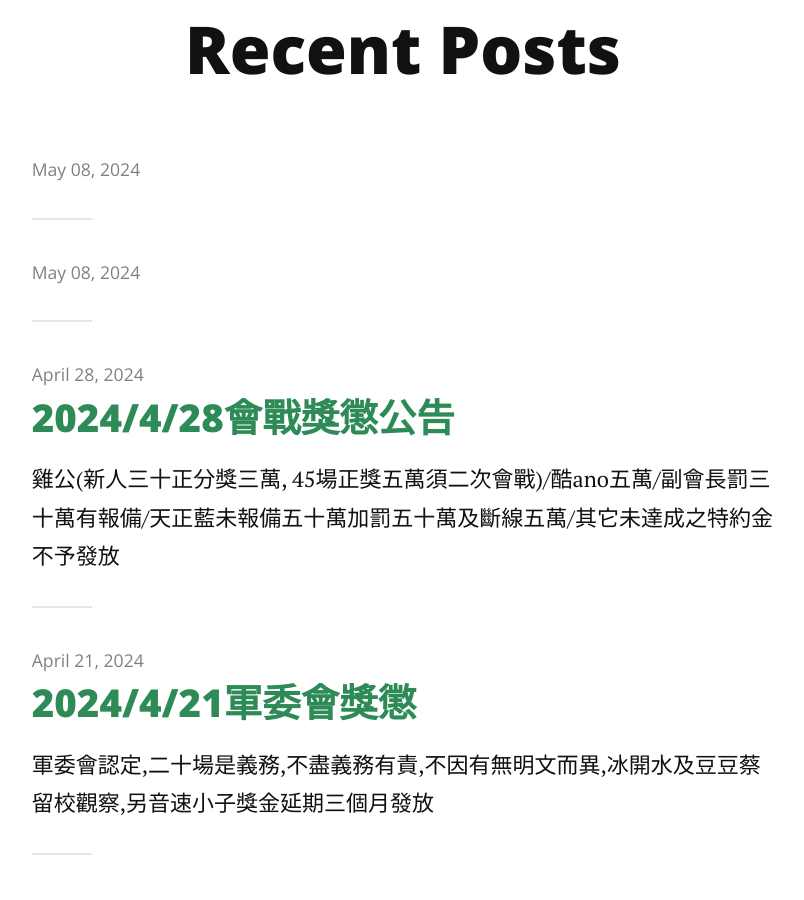
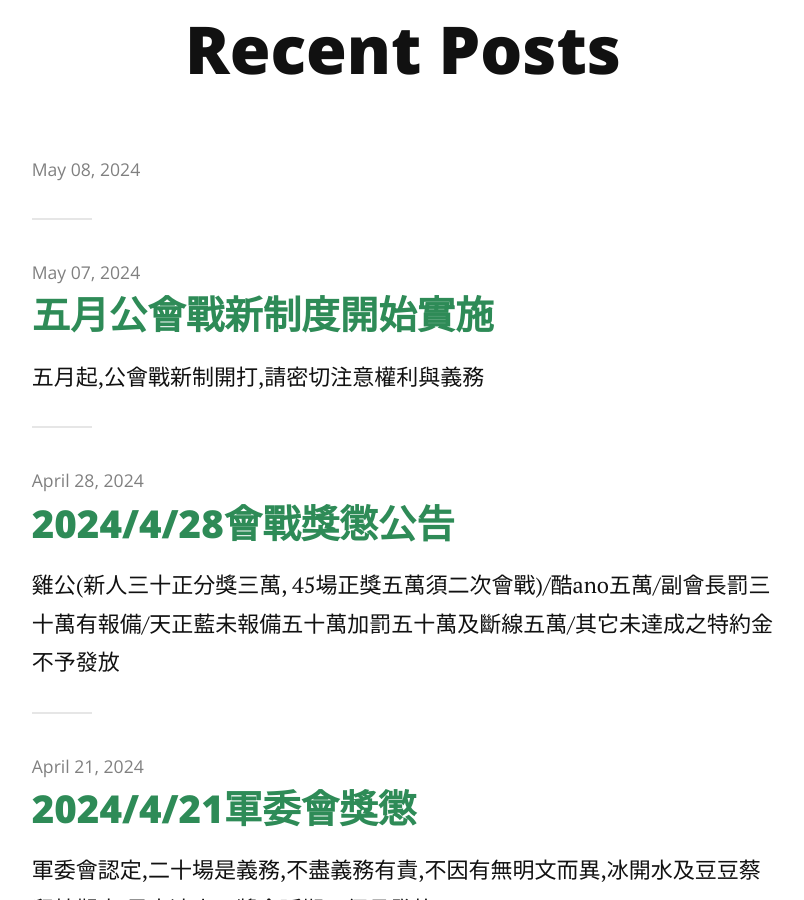
Before and after one commit to jetbomb2012/beloved, a Jekyll site: the page built from index.html, in a window 1280 px wide and 900 px high, scrolled down 348 px. Shown: the whole window, without its empty margins (237-1041 px from the left). Built offline with Jekyll 4.4.1, drawn with Linux system fonts in a browser that asks for light colours; nearby versions of some CDN libraries; the list of posts is cut into pages by our own code; part of the change alters nothing that is shown.

Commit message:
Update 2014-05-07-new-way.markdown

```diff
--- a/_posts/2014-05-07-new-way.markdown
+++ b/_posts/2014-05-07-new-way.markdown
@@ -1,10 +1,12 @@
 ---
 layout: post
-title:  "2024/5/07會戰獎懲公告"
+title:  "五月公會戰新制度開始實施"
 date:   2024-5-07
-description:五月起,公會戰新制開打,請密切注意權利與義務,
+description: 五月起,公會戰新制開打,請密切注意權利與義務
 
 
 
 
 ---
+
+<p class="intro"><span class="dropcap">C</span>urabitur blandit tempus porttitor. Nullam quis risus eget urna mollis ornare vel eu leo. Vestibulum id ligula porta felis euismod semper. Donec sed odio dui. Aenean lacinia bibendum nulla sed
```
